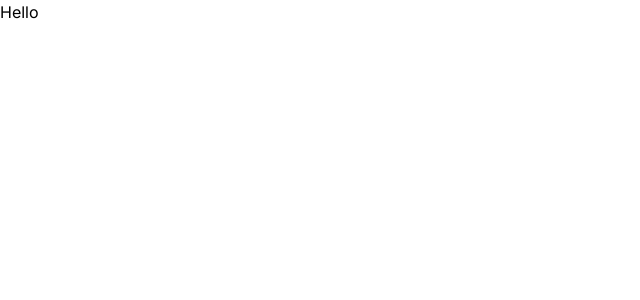
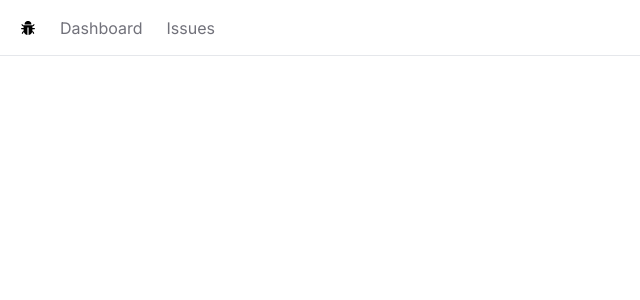
Before and after one commit to AnsisKengis/next-issue-tracker, a Next.js app: page / in a window 1280 px wide. Shown: the top 300 px of the page, without its empty margins (0-640 px from the left). Built offline with nearby package versions, Linux system fonts and the light colour scheme.

Commit message:
creating navbar

```diff
--- /dev/null
+++ b/app/NavBar.tsx
@@ -0,0 +1,24 @@
+import Link from 'next/link'
+import React from 'react'
+import { AiFillBug } from 'react-icons/ai';
+
+const NavBar = () => {
+  const links = [
+    { label: 'Dashboard', href: '/' },
+    { label: 'Issues', href: '/issues' }
+  ]
+
+  return (
+    <nav className='flex space-x-6 border-b mb-5 px-5 h-14 items-center'>
+      <Link href="/"><AiFillBug/></Link>
+      <ul className='flex space-x-6'>
+        {links.map(link => <Link
+         key={link.href}
+         className='text-zinc-500 hover:text-zinc-800 transition-colors'
+         href={link.href}>{link.label}</Link>)}
+      </ul>
+    </nav>
+  )
+}
+
+export default NavBar
--- a/app/page.tsx
+++ b/app/page.tsx
@@ -1,7 +1,8 @@
 import Image from 'next/image'
+import NavBar from './NavBar'
 
 export default function Home() {
   return (
-    <div>Hello</div>
+    <NavBar/>
   )
 }
```
